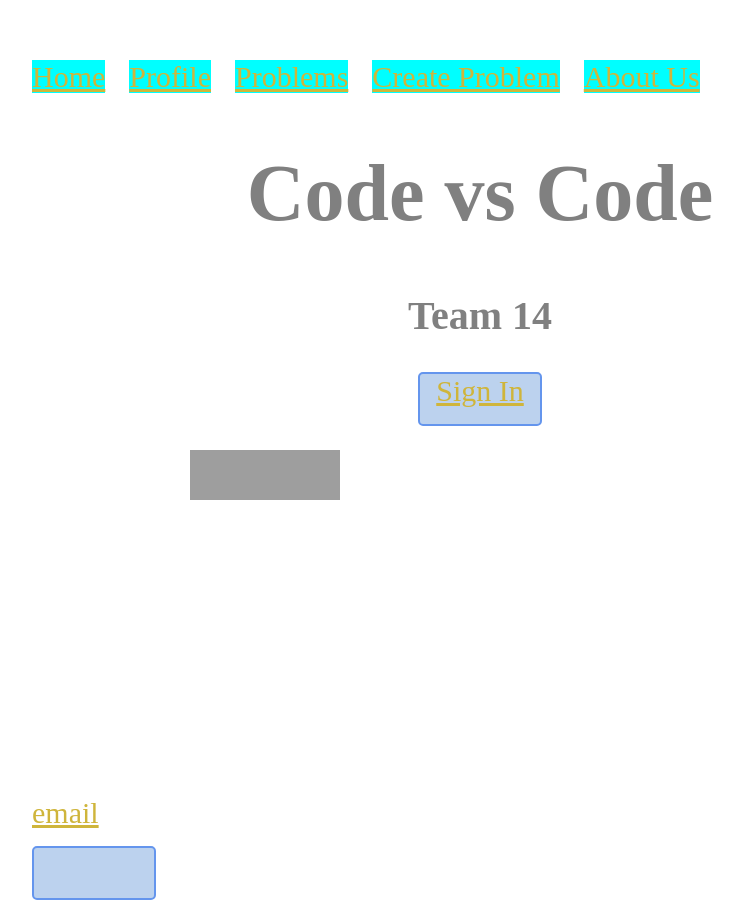
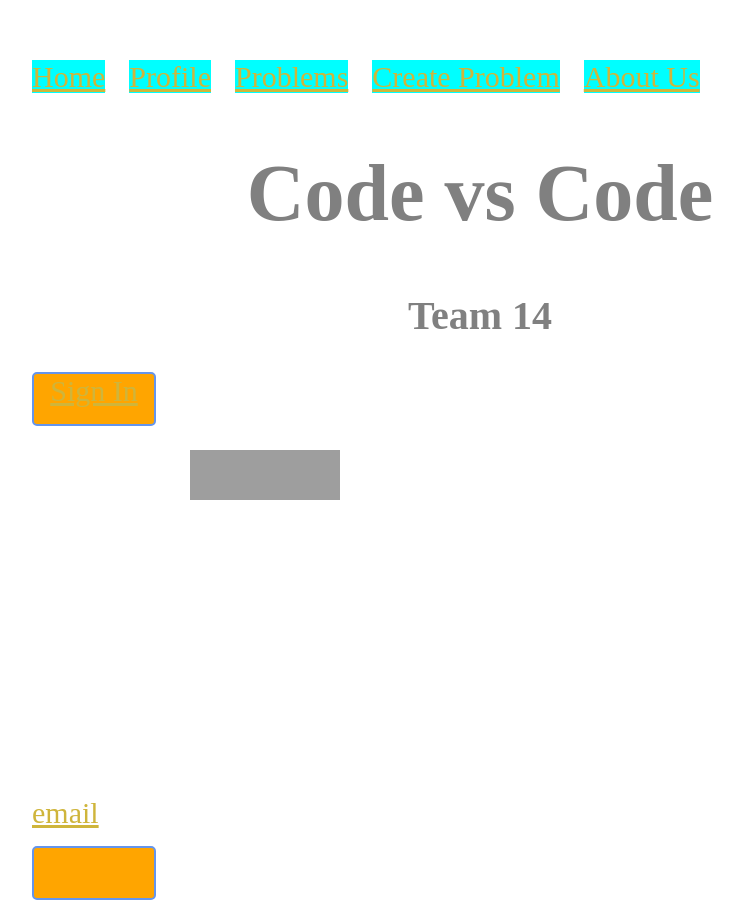
Before and after one commit to rramakrishnan246/rramakrishnan246.github.io, a Jekyll site: the page built from index.html, in a window 1280 px wide. Shown: the whole page, without its empty margins (160-903 px from the left). Built offline with Jekyll 4.4.1, drawn with Linux system fonts in a browser that asks for light colours; grey boxes are pictures that could not be loaded.

Commit message:
Update index.css

```diff
--- a/css/index.css
+++ b/css/index.css
@@ -1,13 +1,11 @@
 div {
 	border-radius: 5px;
 	border: 2px solid #6495ED;
-	background-color: #BCD2EE;
+	background-color: orange;
 	height: 50px;
 	width: 120px;
-	margin: auto;
 	text-align: center;
 	font: Arial;
 	font-size: 30px;
-	top: 450px;
-	left: 350px;
+	color: white;
 }
```
